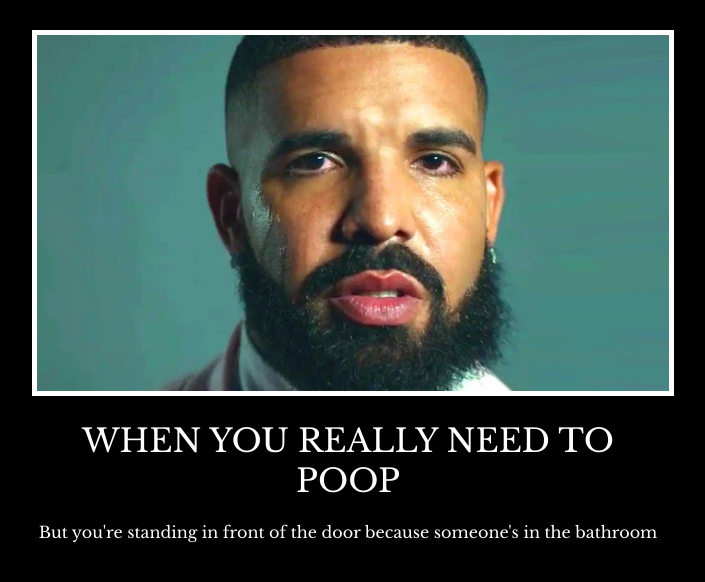
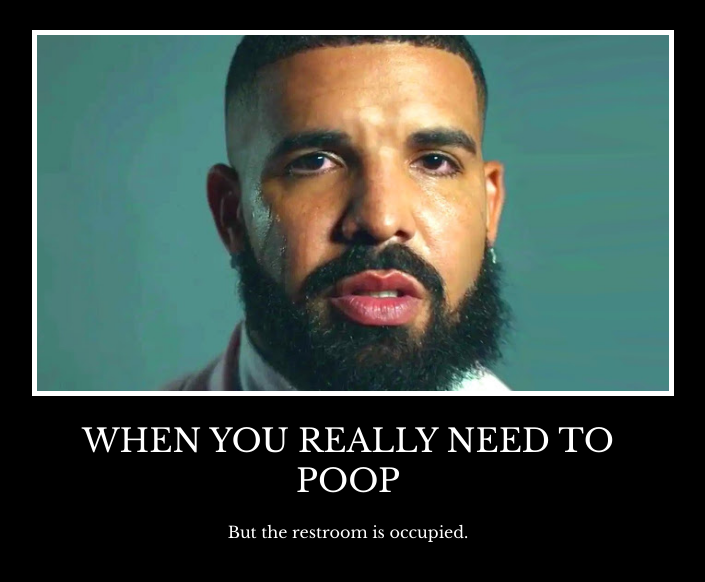
Before and after one commit to carlolearner/Motivational-Meme, a plain HTML site: page index.html in a window 1280 px wide. Shown: the whole page, without its empty margins (292-997 px from the left). Drawn offline with nearby package versions, Linux system fonts and the light colour scheme.

Commit message:
Update index.html

```diff
--- a/index.html
+++ b/index.html
@@ -20,8 +20,7 @@
       <h1>When you really need to poop</h1>
 
       <p>
-        But you're standing in front of the door because someone's in the
-        bathroom
+        But the restroom is occupied.
       </p>
     </div>
   </body>
```
